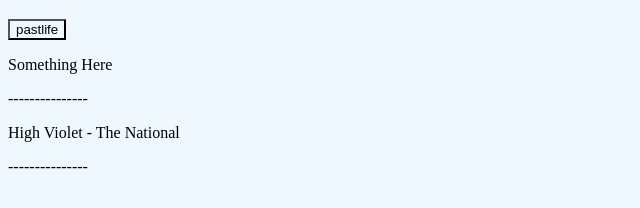
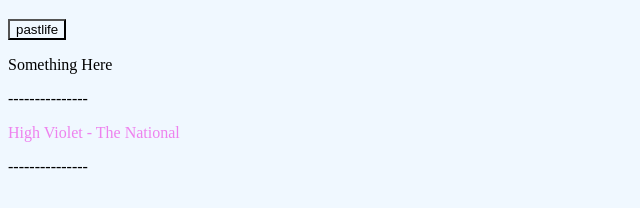
Before and after one commit to AndoniRoque/gitest, a plain HTML site: page index.html in a window 1280 px wide. Shown: the part 100-308 px from the top of the page, without its empty margins (0-640 px from the left). Drawn offline with Linux system fonts and the light colour scheme.

Commit message:
color now

```diff
--- a/styles/style.css
+++ b/styles/style.css
@@ -2,6 +2,6 @@
     background-color: aliceblue;
 }
 
-#the-national {
+.the-national {
     color: violet;
 }
```
